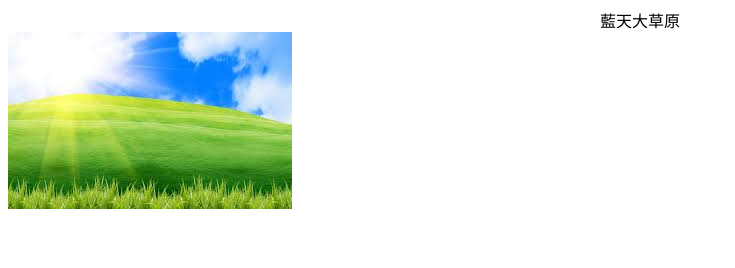
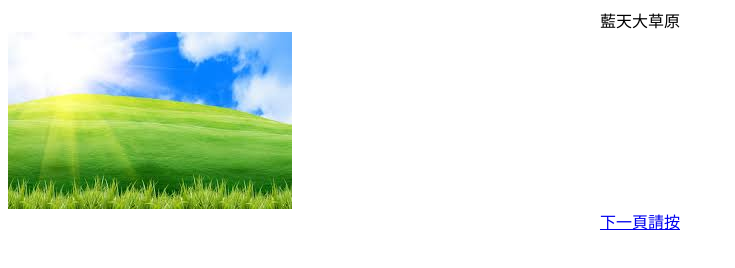
Before and after one commit to jessicawang0829/1018, a plain HTML site: page p3.html in a window 1280 px wide. Shown: the whole page, without its empty margins (0-735 px from the left). Drawn offline with Linux system fonts and the light colour scheme.

Commit message:
Update p3.html

```diff
--- a/p3.html
+++ b/p3.html
@@ -5,5 +5,6 @@
 <body>
   <center>藍天大草原</center>
 <img src="grass.jpg">
+   <center> <a href="https://jessicawang0829.github.io/1018/p4">下一頁請按</a></center>
 </body>
 </html>
```
